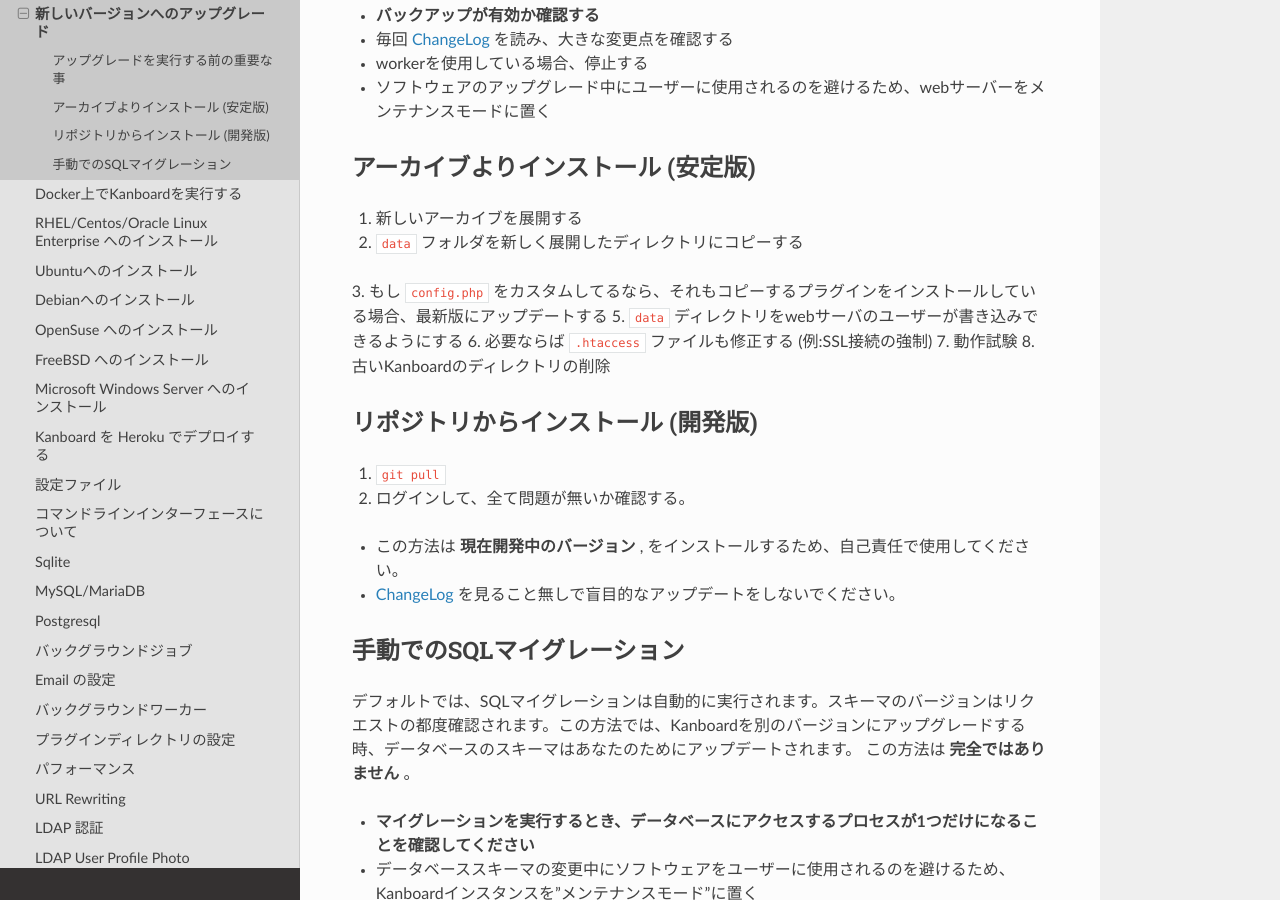
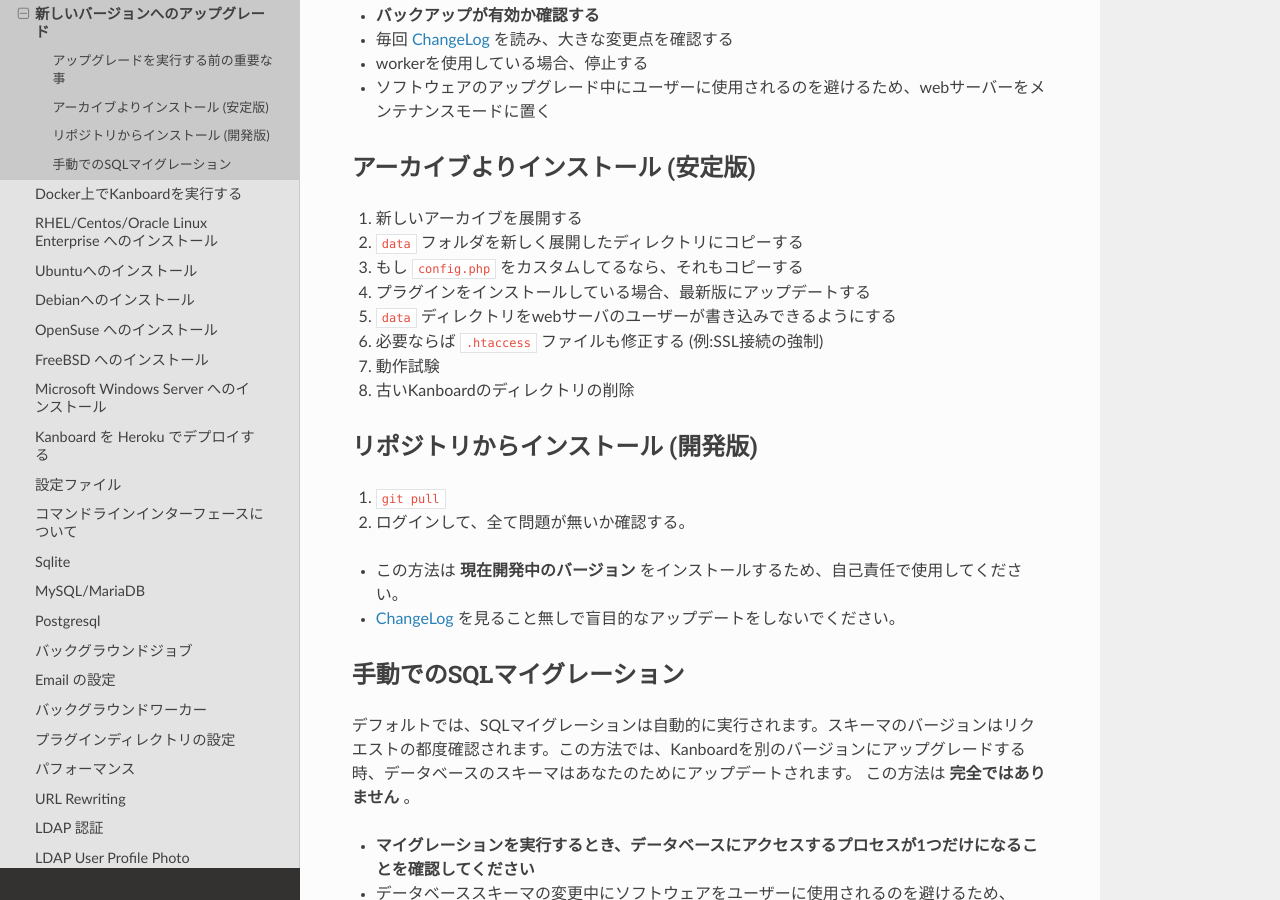
Before and after one commit to sambar-fgfs/Kanboard-documentation-ja, a Sphinx documentation site: the page built from source/admin_guide/upgrade.rst, in a window 1280 px wide and 900 px high, scrolled down 467 px. Built offline with Sphinx 7.4.7 and the Read the Docs theme 2.0.0, drawn with Linux system fonts in a browser that asks for light colours.

Commit message:
fix typo

```diff
--- a/source/admin_guide/heroku_installation.rst
+++ b/source/admin_guide/heroku_installation.rst
@@ -1,7 +1,7 @@
 Kanboard を Heroku でデプロイする
 =========================
 
-Kanboardを無料でHeroku <https://www.heroku.com/>`__ で試すことができます。
+Kanboardを無料で `Heroku <https://www.heroku.com/>`__ で試すことができます。
 このワンクリックインストールボタンを使用するか、以下の手順に従って手動で構築することができます:
 
 |デプロイ|
@@ -37,7 +37,7 @@
 
 Heroku上のローカルディスクストレージは一時的なものです:
 
--  アップロードしたファイルは再起動後は恒久的ではありません。望むならば`Amazon S3 <https://github.com/kanboard/plugin-s3>`__ のようなクラウドストレージにインストールしたプラグインのファイルを保存できます。
+-  アップロードしたファイルは再起動後は恒久的ではありません。望むならば `Amazon S3 <https://github.com/kanboard/plugin-s3>`__ のようなクラウドストレージにインストールしたプラグインのファイルを保存できます。
 -  webインターフェース経由でインストールされたプラグインはローカルファイルシステム上に保存されます。自身のKanboardのコピーにプラグインを含めて展開することもできます。
 
 Kanboardのいくつかの特徴は、毎日のバックグラウンドジョブの実行を必要とします。
--- a/source/admin_guide/installation.rst
+++ b/source/admin_guide/installation.rst
@@ -28,7 +28,7 @@
 1. ``git clone https://github.com/kanboard/kanboard.git``
 2. 上述の3番に進む
 
-注意: この方法は **現在開発中のバージョン** , をインストールするため、自己責任で使用してください。
+注意: この方法は **現在開発中のバージョン** をインストールするため、自己責任で使用してください。
 
 .. 警告::  **セキュリティ対策:**
 
--- a/source/admin_guide/requirements.rst
+++ b/source/admin_guide/requirements.rst
@@ -81,7 +81,7 @@
 .. 警告::
 
     -  Kanboardは Apacheの ``mod_security`` と互換性がありません。
-    -  Apacheを使用する場合は、 ``mod_version``. モジュールが必ず必要です。
+    -  Apacheを使用する場合は、 ``mod_version`` モジュールが必ず必要です。
 
 PHP のバージョン
 ~~~~~~~~~~~~
--- a/source/admin_guide/upgrade.rst
+++ b/source/admin_guide/upgrade.rst
@@ -33,7 +34,7 @@
 1. ``git pull``
 2. ログインして、全て問題が無いか確認する。
 
--  この方法は **現在開発中のバージョン** , をインストールするため、自己責任で使用してください。
+-  この方法は **現在開発中のバージョン** をインストールするため、自己責任で使用してください。
 -  `ChangeLog <https://github.com/kanboard/kanboard/blob/master/ChangeLog>`_ を見ること無しで盲目的なアップデートをしないでください。
 
 手動でのSQLマイグレーション
--- a/source/admin_guide/windows_installation.rst
+++ b/source/admin_guide/windows_installation.rst
@@ -171,7 +171,7 @@
 IIS モジュール
 ~~~~~~~~~~~
 
-Kanboardアーカイブに含まれる ``web.config`` ファイルでURL rewritingを有効にします。この設定には`Rewrite module for IIS <http://www.iis.net/learn/extensions/url-rewrite-module/using-the-url-rewrite-module>`__ が必要になります。
+Kanboardアーカイブに含まれる ``web.config`` ファイルでURL rewritingを有効にします。この設定には `Rewrite module for IIS <http://www.iis.net/learn/extensions/url-rewrite-module/using-the-url-rewrite-module>`__ が必要になります。
 
 このRewriteモジュールが無い場合、IISは Internal Server Error (500) を返します。Kanboard でURL Rewriteを利用しない場合、 ``web.config``ファイルを削除できます。
 
```
Also changed, not shown: other parts of source/admin_guide/upgrade.rst (+2 -1 lines).
